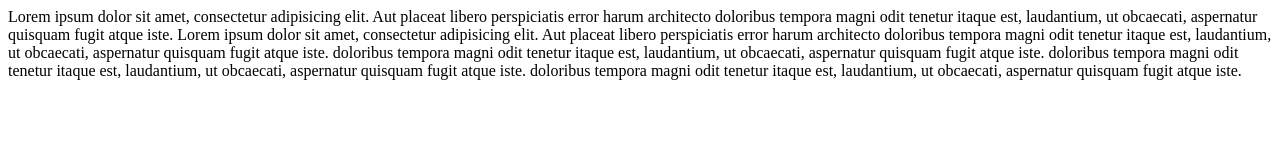
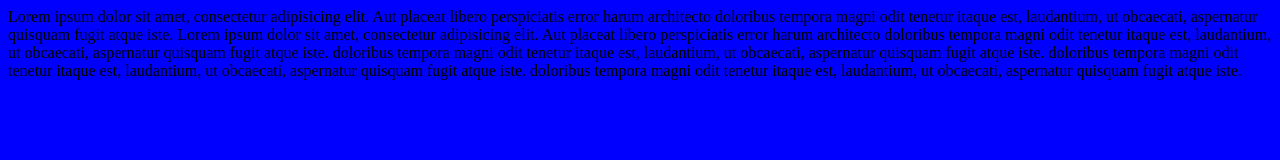
Before and after one commit to Amadou02/projet-git, a plain HTML site: page index.html in a window 1280 px wide. Drawn offline with Linux system fonts and the light colour scheme.

Commit message:
modif ajout bg-color

```diff
--- a/assets/css/style.css
+++ b/assets/css/style.css
@@ -0,0 +1,3 @@
+body {
+    background-color: blue;
+}
--- a/index.html
+++ b/index.html
@@ -3,6 +3,7 @@
 <head>
     <meta charset="UTF-8">
     <meta name="viewport" content="width=device-width, initial-scale=1.0">
+    <link rel="stylesheet" href="assets/css/style.css">
     <title>Document</title>
 </head>
 <body>
```
